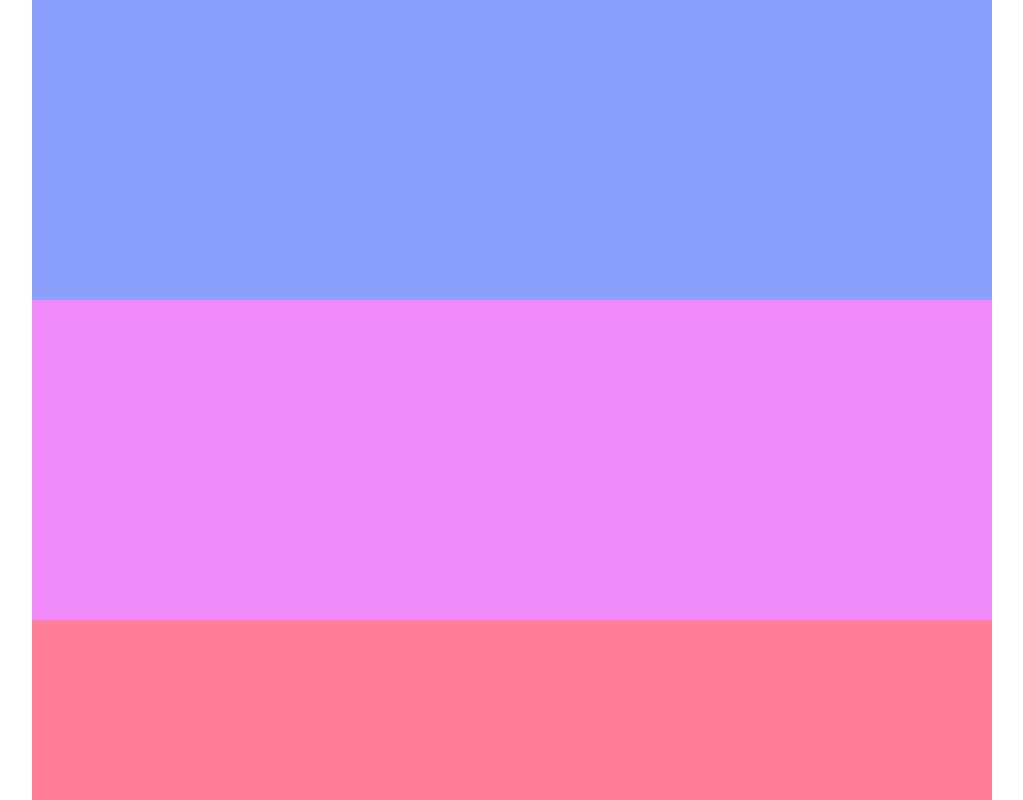
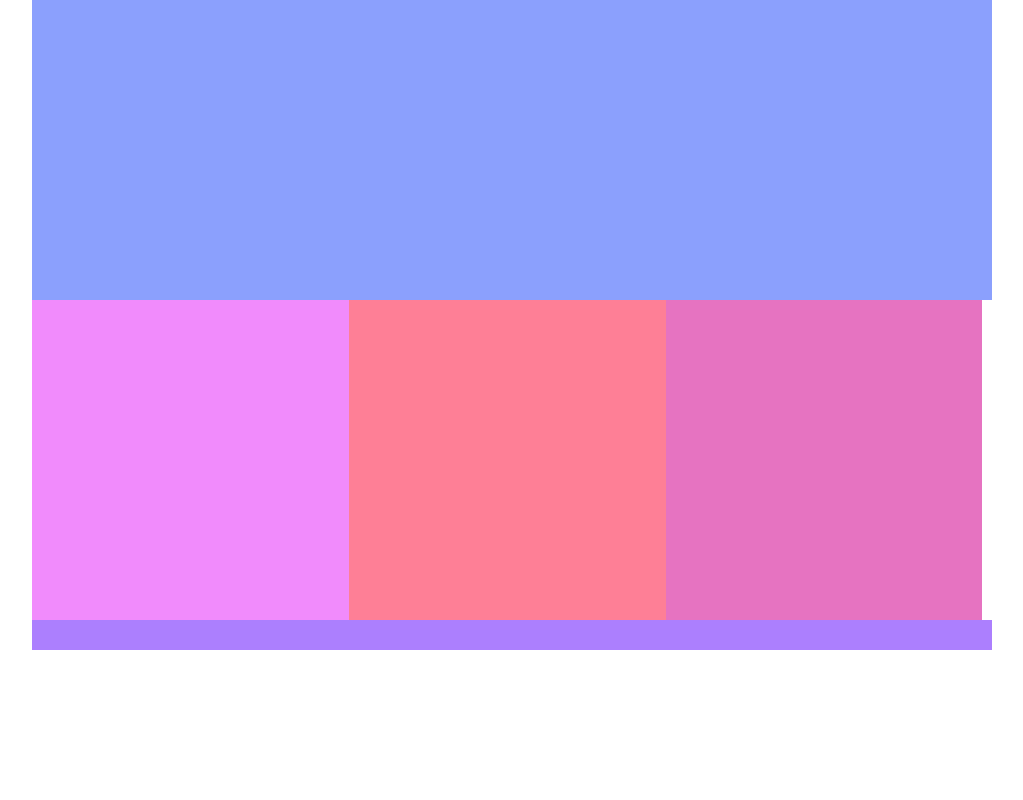
Before and after one commit to emilyann505/january, a plain HTML site: page colors-starter/index.html in a window 1280 px wide. Shown: the top 800 px of the page, without its empty margins (128-1151 px from the left). Drawn offline with Linux system fonts and the light colour scheme.

Commit message:
Changed sizes for responsive designs

```diff
--- a/colors-starter/css/main.css
+++ b/colors-starter/css/main.css
@@ -65,14 +65,17 @@ footer {
 
   #column-1 {
     background-color: #FABDB2;
+    width: 100%;
   }
 
   #column-2 {
     background-color: #F5BAD7;
+    width: 50%;
   }
 
   #column-3 {
     background-color: #DE9E9E;
+    width: 50%;
   }
 
   footer {
@@ -90,14 +93,17 @@ footer {
 
   #column-1 {
     background-color:#F18BFC ;
+    width: 33%;
   }
 
   #column-2 {
     background-color: #FE7F96;
+    width: 33%;
   }
 
   #column-3 {
     background-color: #E673C1;
+    width: 33%;
   }
 
   footer {
```
